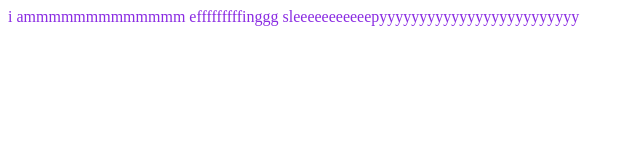
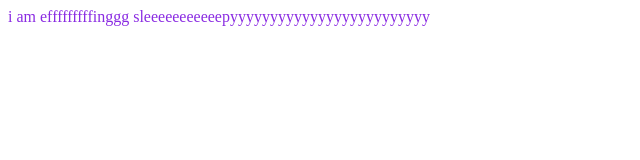
Before and after one commit to sonalilive/website1, a plain HTML site: page index.html in a window 1280 px wide. Shown: the whole page, without its empty margins (0-640 px from the left). Drawn offline with Linux system fonts and the light colour scheme.

Commit message:
i think this might change

```diff
--- a/index.html
+++ b/index.html
@@ -4,7 +4,7 @@
 </head>
 <body>
 
-   <span style="color: blueviolet;">i ammmmmmmmmmmmm efffffffffinggg sleeeeeeeeeeepyyyyyyyyyyyyyyyyyyyyyyyyy
+   <span style="color: blueviolet;">i am efffffffffinggg sleeeeeeeeeeepyyyyyyyyyyyyyyyyyyyyyyyyy
 </span>
 </body>
 </html>
```
